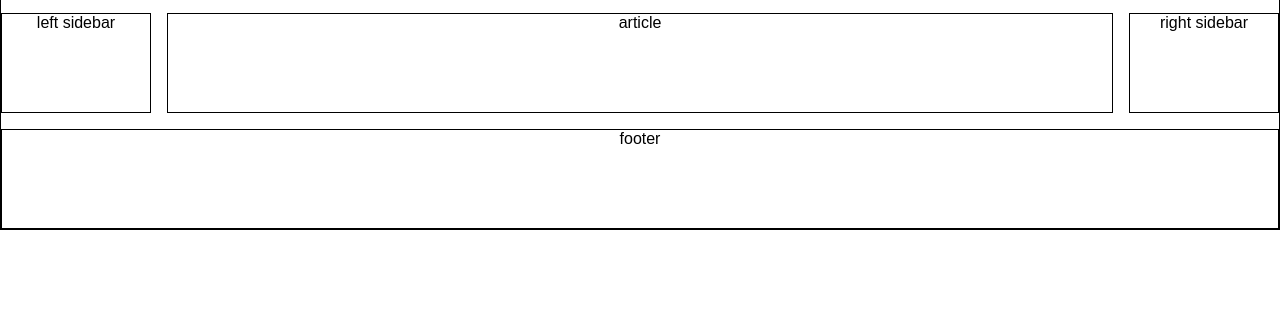
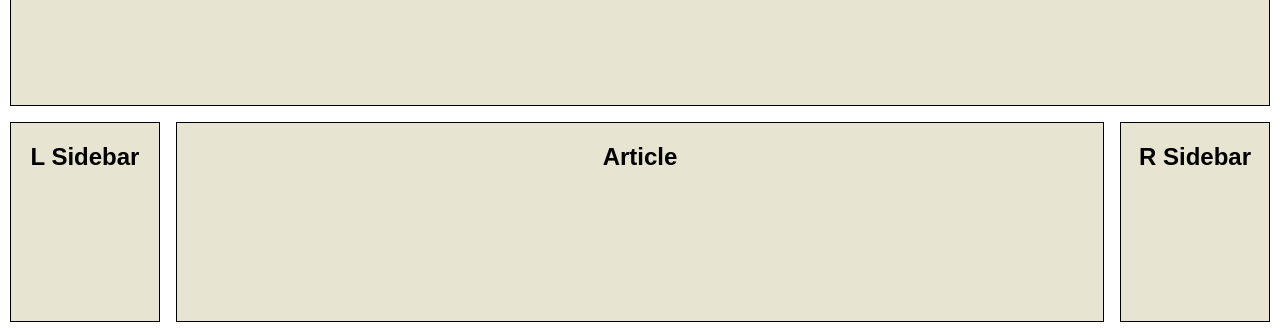
Before and after one commit to bdog72/holy-grail-layout, a React app: page / in a window 1280 px wide. Shown: the part 104-439 px from the top of the page. Built offline with nearby package versions, Linux system fonts and the light colour scheme; some packages are replaced by stand-ins of ours.

Commit message:
finished basic layout

```diff
--- a/src/components/App.js
+++ b/src/components/App.js
@@ -3,11 +3,11 @@ import React, { Component } from 'react'
 class App extends Component {
   render () {
     return <div className='grid'>
-      <header>Header</header>
-      <aside className='sidebar-right'>right sidebar</aside>
-      <article>article</article>
-      <aside className='sidebar-left'>left sidebar</aside>
-      <footer>footer</footer>
+      <header><h1>Header</h1></header>
+      <aside className='sidebar-right'><h1>R Sidebar</h1></aside>
+      <article><h1>Article</h1></article>
+      <aside className='sidebar-left'><h1>L Sidebar</h1></aside>
+      <footer><h1>Footer</h1></footer>
     </div>
   }
 }
--- a/src/styles/screen.scss
+++ b/src/styles/screen.scss
@@ -10,7 +10,7 @@ html {
 body {
   @include font-smoothing(on);
 
-  margin: 0;
+  margin: 10px;
   font: $base-text-size / 1 $base-font-family;
   text-align: center;
 }
@@ -18,37 +18,41 @@ body {
 .grid {
   display: grid;
   grid-template-columns: 150px auto 150px;
-  grid-template-rows: repeat(3, 100px);
+  grid-template-rows: repeat(3, 200px);
   grid-gap: 1em;
-  border: 1px solid black;
 }
 
 header {
   grid-row: 1;
   grid-column: 1/4;
   border: 1px solid black;
+  background-color: rgb(231, 228, 210);
 }
 
 .sidebar-left {
   grid-row: 2;
   grid-column: 1/2;
   border: 1px solid black;
+  background-color: rgb(231, 228, 210);
 }
 
 article {
   grid-row: 2;
   grid-column: 2/3;
   border: 1px solid black;
+  background-color: rgb(231, 228, 210);
 }
 
 .sidebar-right {
   grid-row: 2;
   grid-column: 3/4;
   border: 1px solid black;
+  background-color: rgb(231, 228, 210);
 }
 
 footer {
   grid-row: 3;
   grid-column: 1/4;
   border: 1px solid black;
+  background-color: rgb(231, 228, 210);
 }
```
